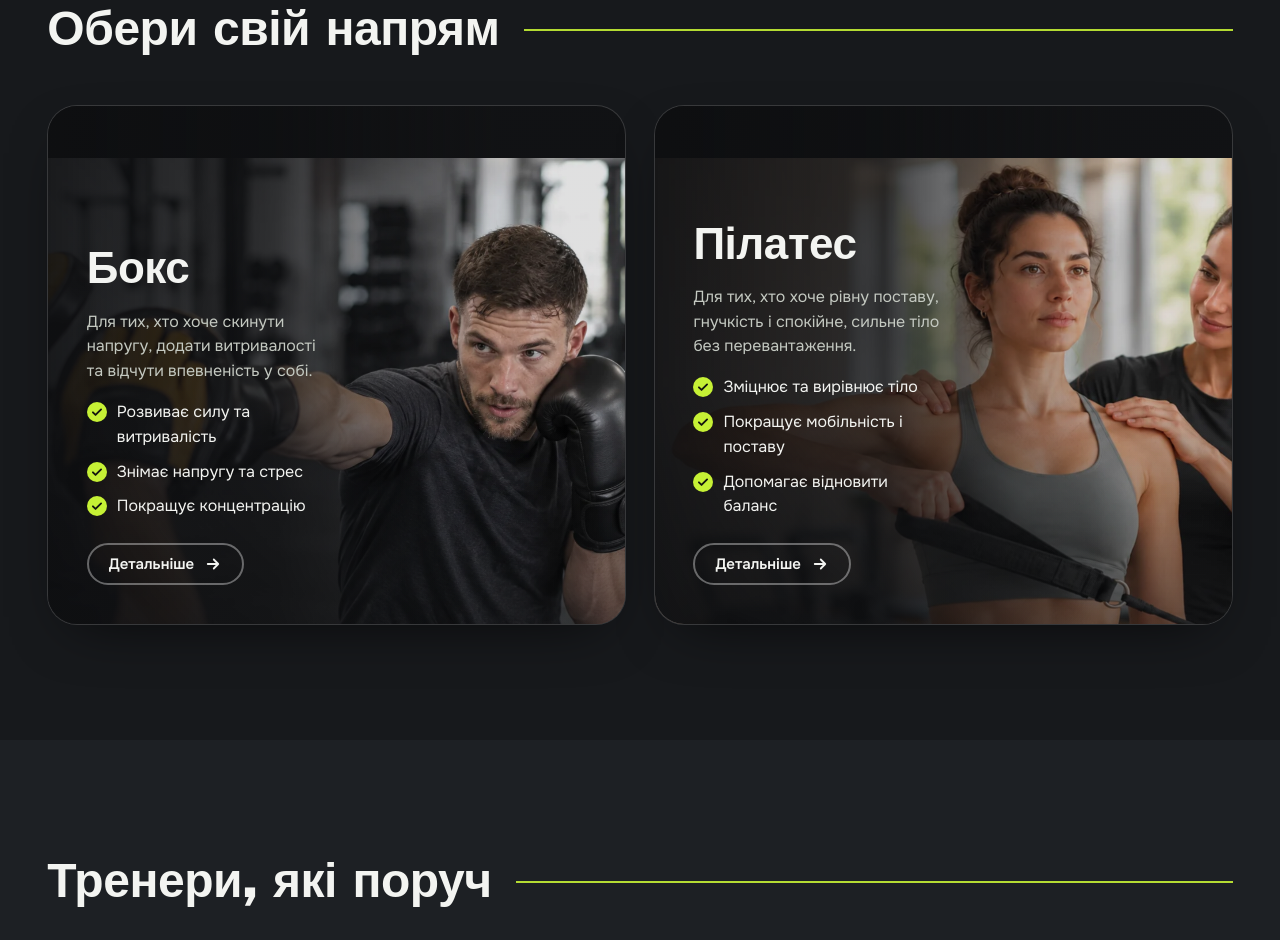
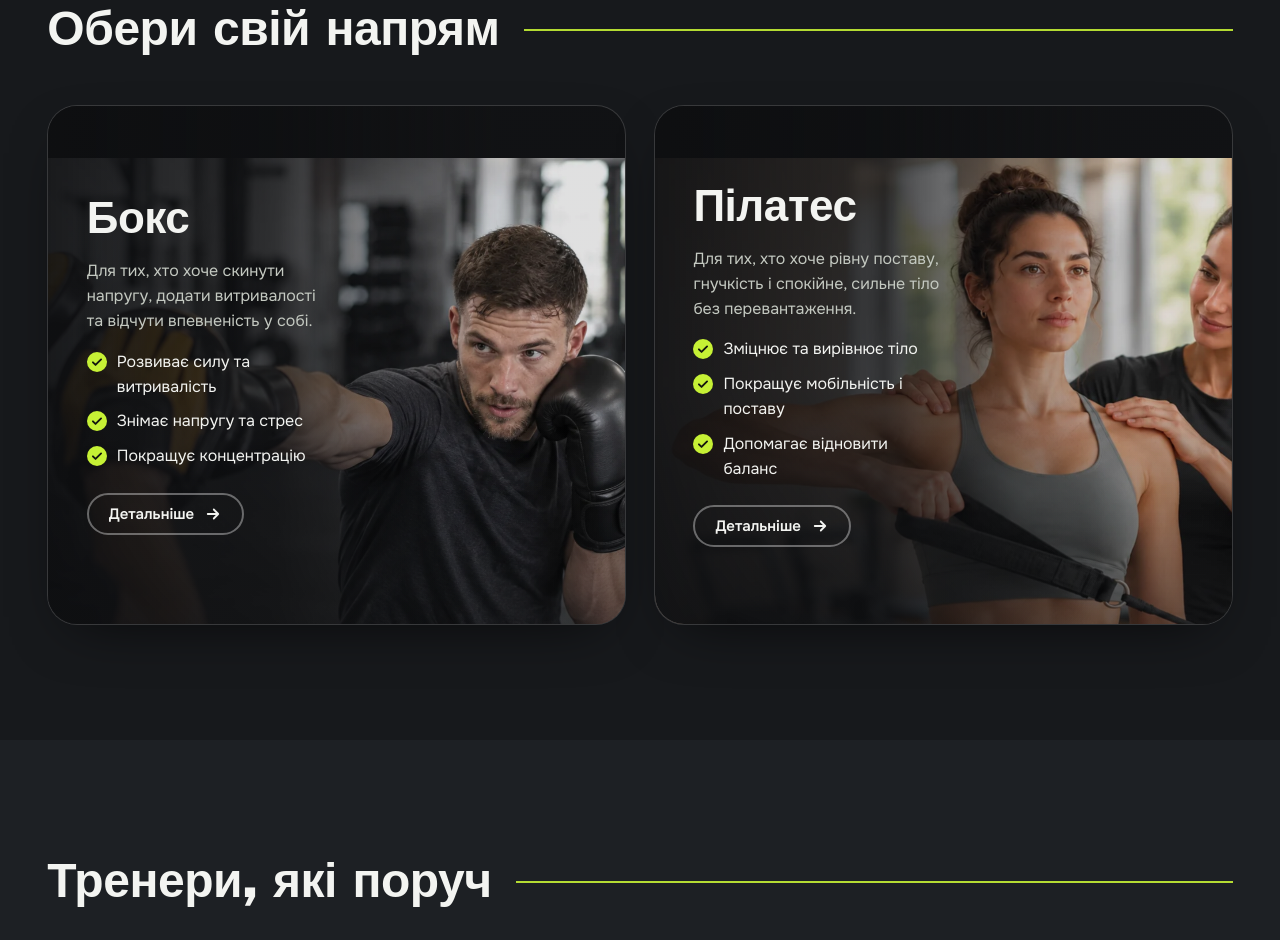
Before and after one commit to samirkin/RUX, a plain HTML site: page index.html in a window 1280 px wide. Shown: the part 1175-2115 px from the top of the page. Drawn offline with Linux system fonts and the light colour scheme; a web font is replaced by a local one.

Commit message:
Add files via upload

```diff
--- a/index.html
+++ b/index.html
@@ -122,7 +122,7 @@ section{position:relative}
 .dir:hover .dir-bgw img{transform:scale(1.05)}
 .dir::after{content:"";position:absolute;inset:0;z-index:-1;pointer-events:none;background:linear-gradient(90deg,rgba(14,15,17,.94) 0,rgba(14,15,17,.78) 40%,rgba(14,15,17,.12) 78%),linear-gradient(0deg,rgba(14,15,17,.55) 0,transparent 45%)}
 .dir .bgword{position:absolute;left:-2%;top:6px;opacity:.7;font-family:var(--display);font-weight:700;font-size:clamp(70px,9vw,128px);line-height:1;color:transparent;-webkit-text-stroke:1.5px var(--line);z-index:0;white-space:nowrap;user-select:none}
-.dir-body{padding:clamp(24px,3vw,40px);display:flex;flex-direction:column;gap:16px;align-self:end;position:relative;z-index:2;max-width:min(56%,460px)}
+.dir-body{padding:clamp(24px,3vw,40px);display:flex;flex-direction:column;gap:16px;align-self:center;position:relative;z-index:2;max-width:min(56%,460px)}
 .dir h3{font-size:clamp(30px,3.6vw,44px)}
 .dir .who{color:var(--muted);font-size:16px}
 .checks{display:flex;flex-direction:column;gap:10px}
@@ -132,7 +132,7 @@ section{position:relative}
 /* бокс: анімовані груша й рукавиці */
 .dir-bgw img.bg-pil2{object-position:70% center}
 .dir-bgw img.bg-box{object-position:80% center}
-@container (max-width:520px){.dir-body{max-width:100%}.dir::after{background:linear-gradient(0deg,rgba(14,15,17,.97) 0,rgba(14,15,17,.9) 48%,rgba(14,15,17,0) 100%)}.dir-bgw img{object-position:78% 30%}.dir-bgw img.bg-pil2{object-position:74% 15%}.dir-bgw img.bg-box{object-position:75% 20%}}
+@container (max-width:520px){.dir-body{max-width:100%;align-self:end}.dir::after{background:linear-gradient(0deg,rgba(14,15,17,.97) 0,rgba(14,15,17,.9) 48%,rgba(14,15,17,0) 100%)}.dir-bgw img{object-position:78% 30%}.dir-bgw img.bg-pil2{object-position:74% 15%}.dir-bgw img.bg-box{object-position:75% 20%}}
 
 /* тренери */
 .trainers{background:var(--bg-2)}
```
Also changed, not shown: light.html (+2 -2 lines).
